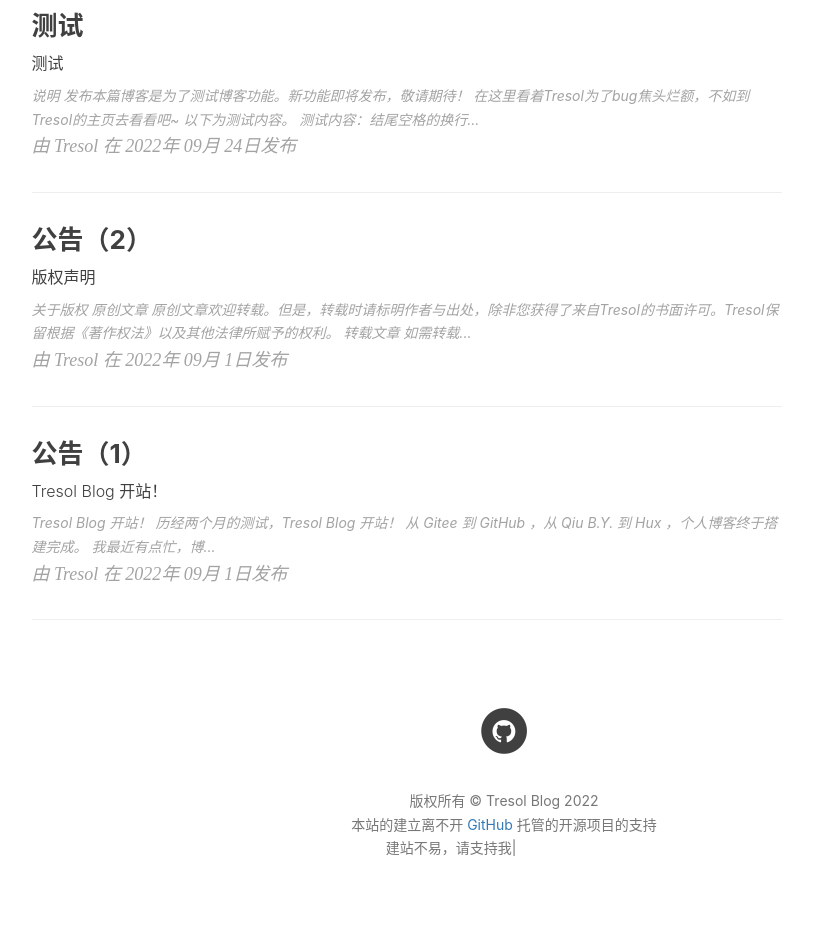
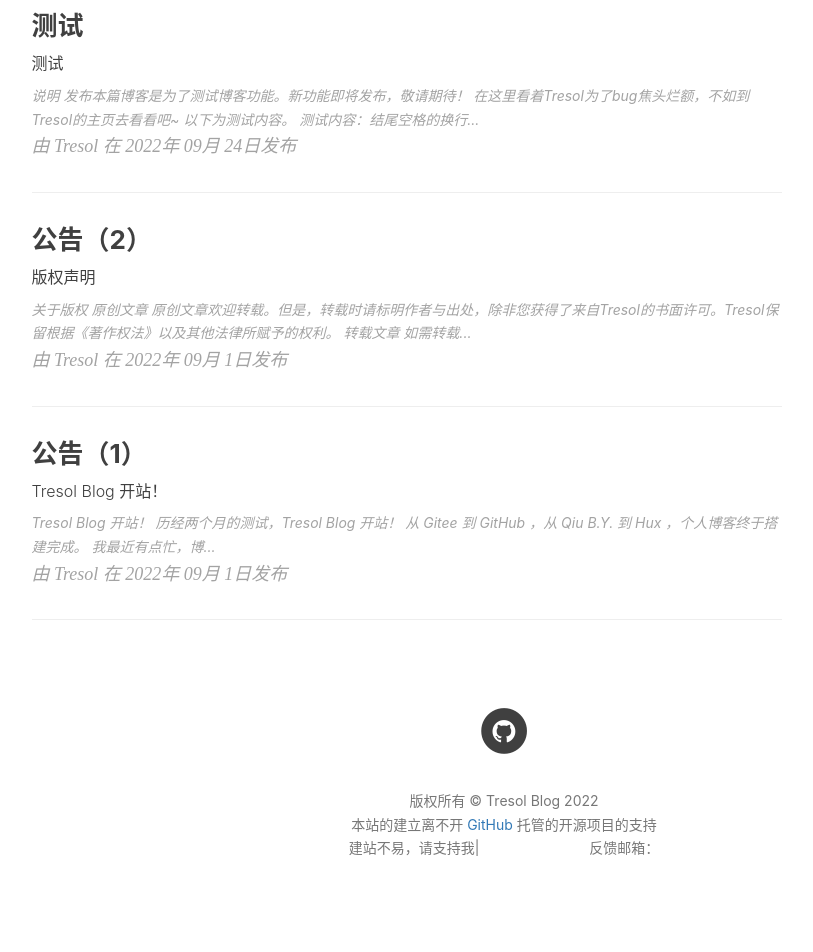
Before and after one commit to Tresol/tresol.github.io, a Jekyll site: the page built from index.html, in a window 1280 px wide. Shown: the part 1100-2052 px from the top of the page, without its empty margins (136-949 px from the left). Built offline with Jekyll 4.4.1, drawn with Linux system fonts in a browser that asks for light colours; nearby versions of some CDN libraries; the list of posts is cut into pages by our own code; comment, search, counter and statistics services are not loaded; grey boxes are pictures that could not be loaded.

Commit message:
Update footer.html

```diff
--- a/_includes/footer.html
+++ b/_includes/footer.html
@@ -16,6 +16,7 @@
                         height="20px"
                         src="https://ghbtns.com/github-btn.html?user=tresol&repo=tresol.github.io&type=star&count=true">
                     </iframe>
+                    反馈邮箱：<tresol@163.com>
                 </p>
             </div>
         </div>
```
